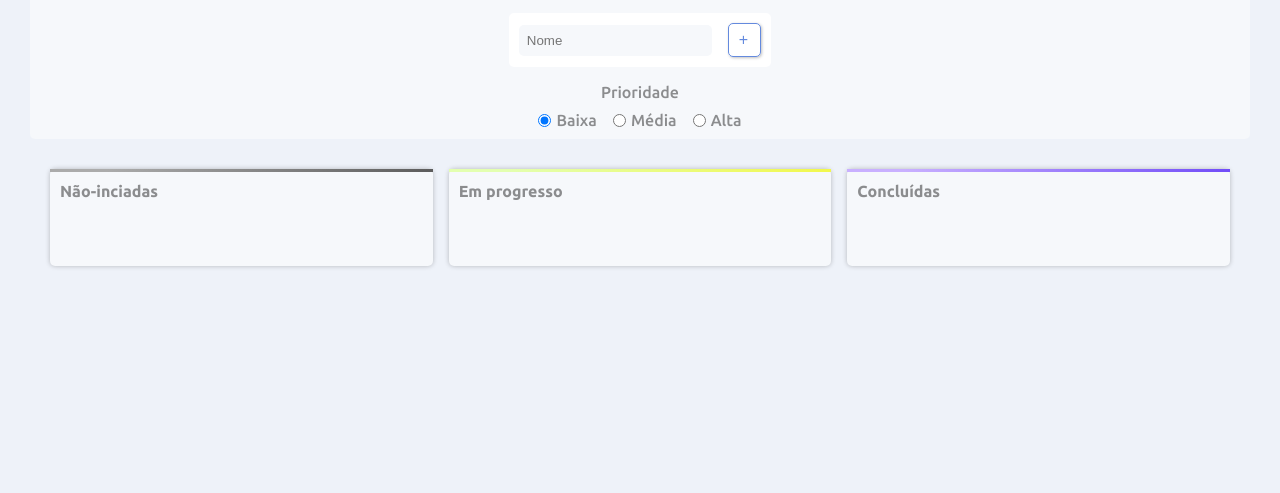
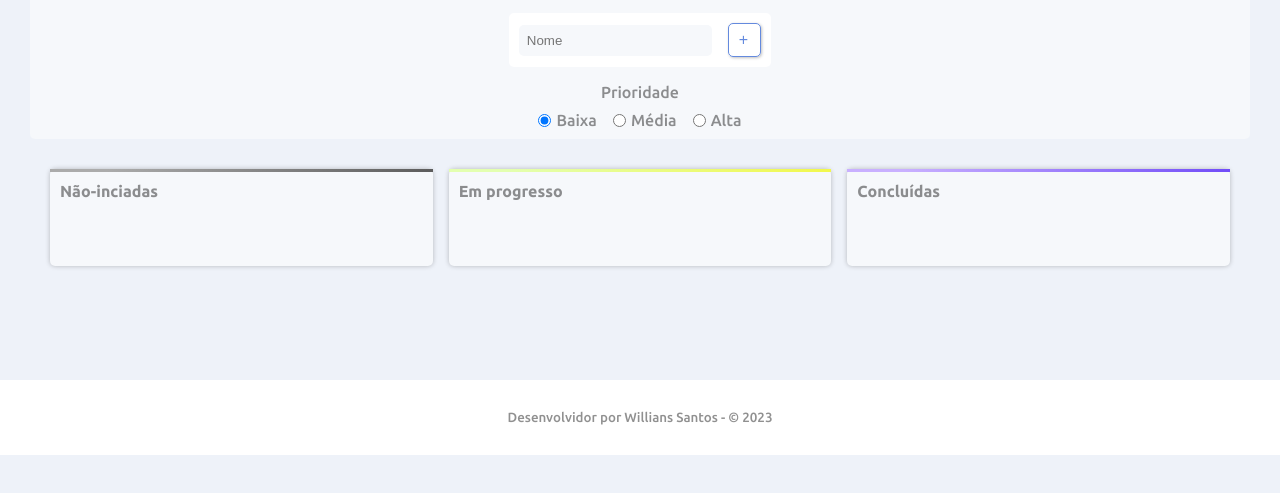
Before and after one commit to will-santosx/study-taskify-app, a website built with Vite: page index.html in a window 1280 px wide. Shown: the part 145-638 px from the top of the page. Built offline with nearby package versions, Linux system fonts and the light colour scheme.

Commit message:
add footer

```diff
--- a/index.html
+++ b/index.html
@@ -85,6 +85,11 @@
 
       </div>
     </main>
+    <footer>
+      <div>
+        <span>Desenvolvidor por Willians Santos - &copy; 2023</span>
+      </div>
+    </footer>
     <script type="module" src="src/index.ts"></script>
   </body>
 </html>
--- a/styles/sass/style.sass
+++ b/styles/sass/style.sass
@@ -238,3 +238,15 @@
 
                                     &:hover
                                         color: variables.$primary-color
+
+        footer
+            margin-top: 4rem
+            width: 100%
+
+            div
+                width: 100%
+                padding: 30px
+                background-color: white
+                text-align: center
+                color: variables.$text-color
+                font-size: smaller
```
Also changed, not shown: styles/css/style.css, 1 other file.
